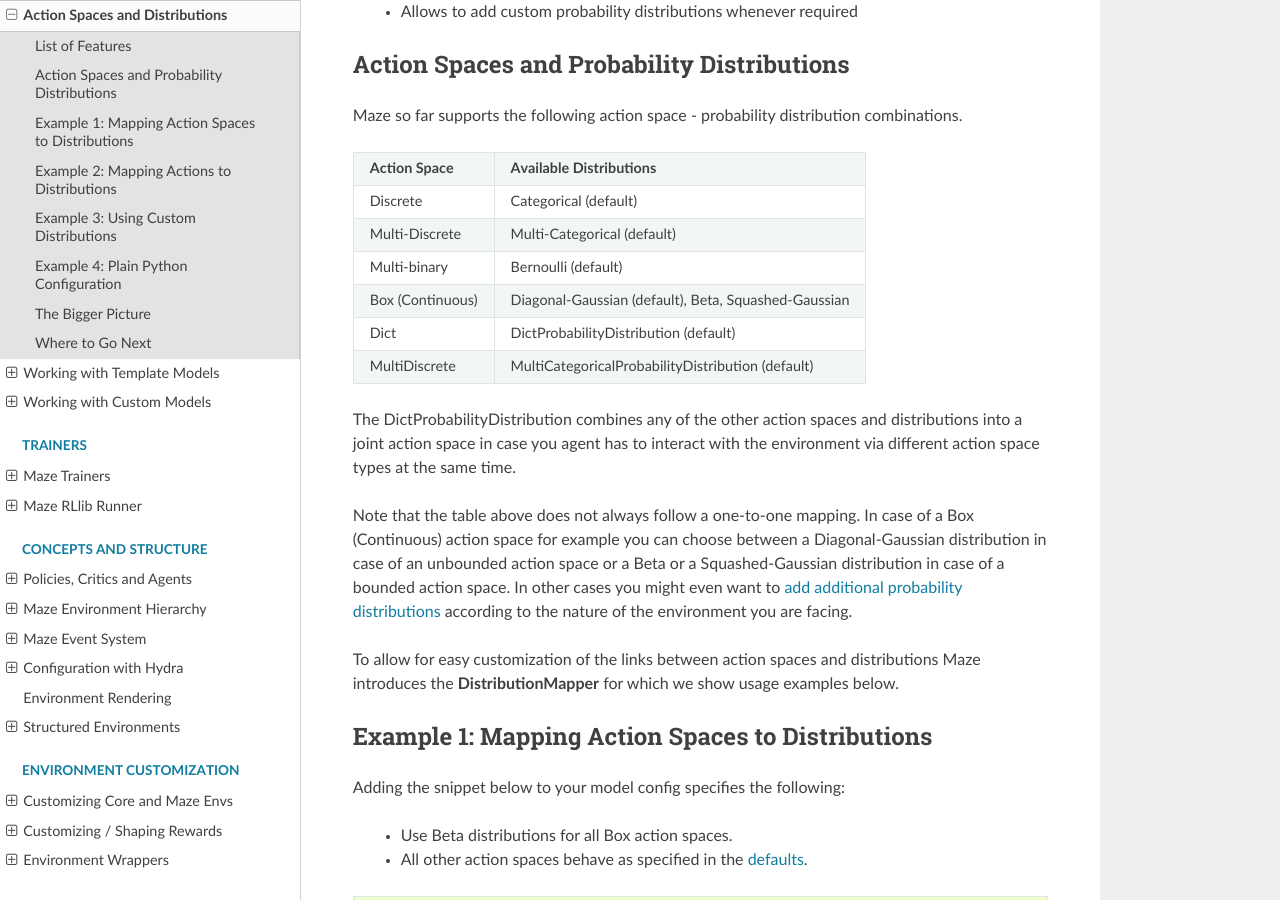
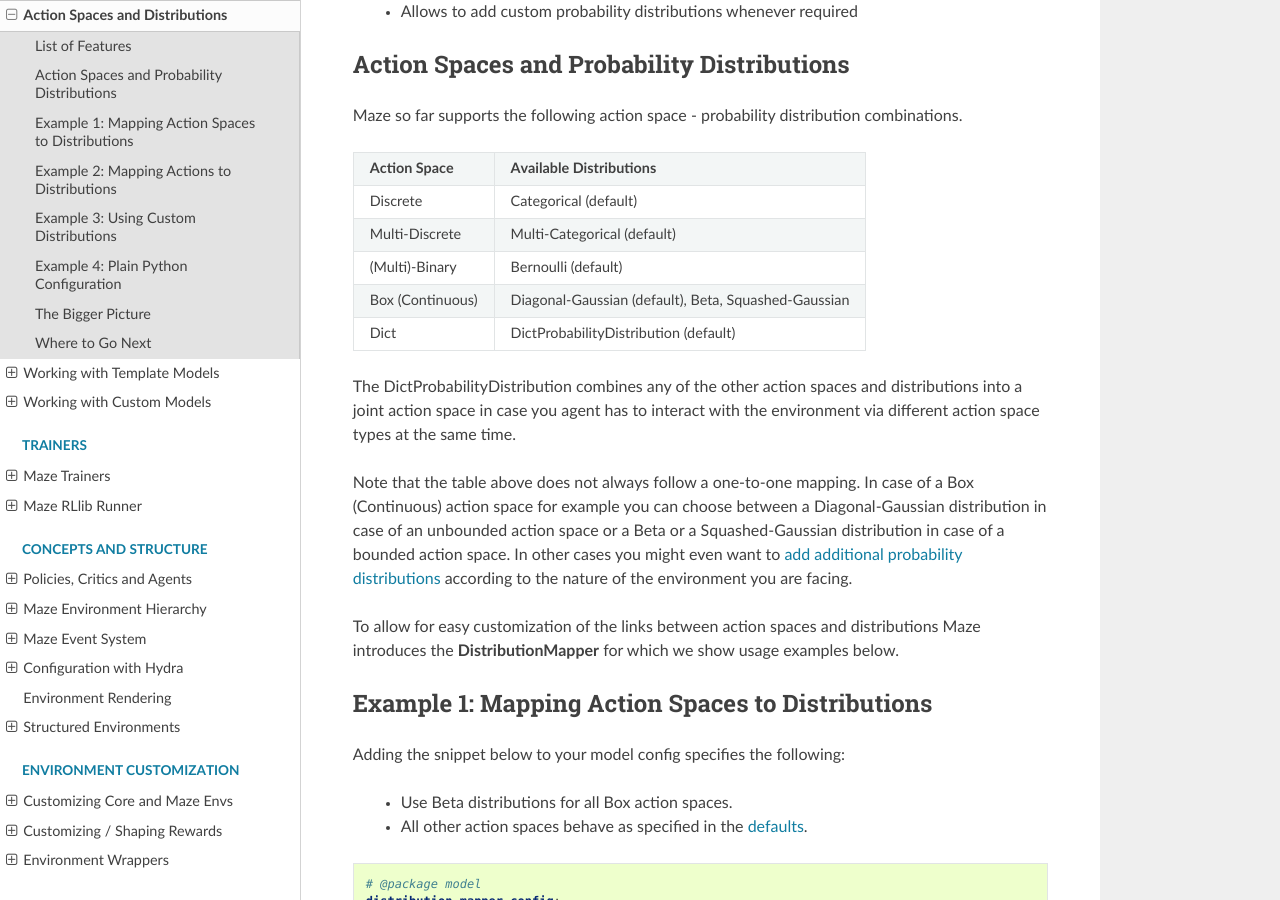
Before and after one commit to enlite-ai/maze, a Sphinx documentation site: the page built from docs/source/policy_and_value_networks/distributions_and_action_heads.rst, in a window 1280 px wide and 900 px high, scrolled down 576 px. Built offline with Sphinx 7.4.7 and the Read the Docs theme 2.0.0, drawn with Linux system fonts in a browser that asks for light colours.

Commit message:
FIX: updated docs

```diff
--- a/docs/source/policy_and_value_networks/distributions_and_action_heads.rst
+++ b/docs/source/policy_and_value_networks/distributions_and_action_heads.rst
@@ -38,13 +38,11 @@
 +------------------+-------------------------------------------------------+
 | Multi-Discrete   | Multi-Categorical (default)                           |
 +------------------+-------------------------------------------------------+
-| Multi-binary     | Bernoulli (default)                                   |
+| (Multi)-Binary   | Bernoulli (default)                                   |
 +------------------+-------------------------------------------------------+
 | Box (Continuous) | Diagonal-Gaussian (default), Beta, Squashed-Gaussian  |
 +------------------+-------------------------------------------------------+
 | Dict             | DictProbabilityDistribution (default)                 |
-+------------------+-------------------------------------------------------+
-| MultiDiscrete    | MultiCategoricalProbabilityDistribution (default)     |
 +------------------+-------------------------------------------------------+
 
 The DictProbabilityDistribution combines any of the other action spaces and distributions into a joint action space
```
